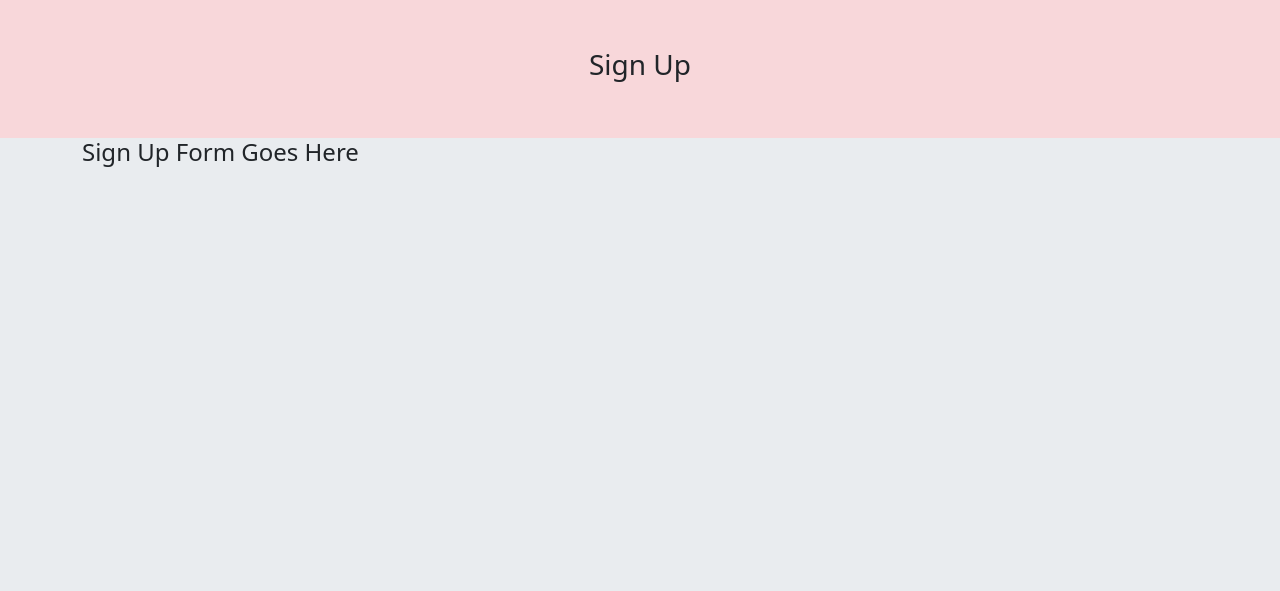
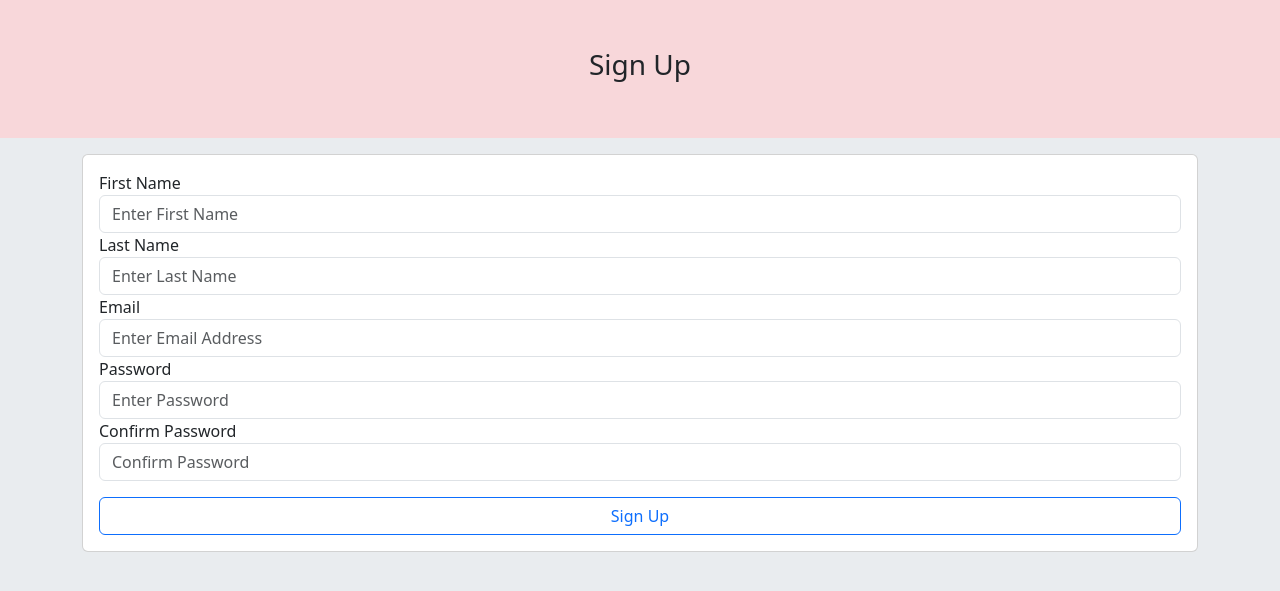
Before and after one commit to leisatrisler/flask-blog-example, a Flask app: page /signup in a window 1280 px wide. Shown: the part 56-647 px from the top of the page. Run offline with Flask 3, Linux system fonts and the light colour scheme.

Commit message:
Add SignUpForm and display on signup template

```diff
--- a/app/__init__.py
+++ b/app/__init__.py
@@ -2,7 +2,7 @@ from flask import Flask
 
 
 app = Flask(__name__)
-
+app.config['SECRET_KEY'] = 'you-will-never-guess'
 
 # import all of the routes from the routes file into the current package
 from app import routes
--- /dev/null
+++ b/app/forms.py
@@ -0,0 +1,13 @@
+from flask_wtf import FlaskForm
+from wtforms import StringField, PasswordField, EmailField, SubmitField
+from wtforms.validators import InputRequired, EqualTo
+
+
+class SignUpForm(FlaskForm):
+    first_name = StringField('First Name', validators=[InputRequired()])
+    last_name = StringField('Last Name', validators=[InputRequired()])
+    username = StringField('Username', validators=[InputRequired()])
+    email = EmailField('Email', validators=[InputRequired()])
+    password = PasswordField('Password', validators=[InputRequired()])
+    confirm_pass = PasswordField('Confirm Password', validators=[InputRequired(), EqualTo('password')])
+    submit = SubmitField('Sign Up')
--- a/app/routes.py
+++ b/app/routes.py
@@ -1,5 +1,6 @@
 from app import app
 from flask import render_template
+from app.forms import SignUpForm
 
 
 @app.route('/')
@@ -8,7 +9,10 @@ def index():
 
 @app.route('/signup')
 def signup():
-    return render_template('signup.html')
+    # Create an instance of the SignUpForm class
+    form = SignUpForm()
+    # Send that instance to the html as context
+    return render_template('signup.html', form=form)
 
 @app.route('/login')
 def login():
--- a/app/templates/signup.html
+++ b/app/templates/signup.html
@@ -7,5 +7,32 @@
 {% endblock %}
 
 {% block content %}
-    <h4>Sign Up Form Goes Here</h4>
+    <div class="row">
+        <div class="col">
+            <div class="card mt-3">
+                <div class="card-body">
+                    <form action="">
+
+                        {{ form.first_name.label }}
+                        {{ form.first_name(class='form-control', placeholder='Enter First Name') }}
+
+                        {{ form.last_name.label }}
+                        {{ form.last_name(class='form-control', placeholder='Enter Last Name') }}
+
+                        {{ form.email.label }}
+                        {{ form.email(class='form-control', placeholder='Enter Email Address') }}
+
+                        {{ form.password.label }}
+                        {{ form.password(class='form-control', placeholder='Enter Password') }}
+
+                        {{ form.confirm_pass.label }}
+                        {{ form.confirm_pass(class='form-control', placeholder='Confirm Password') }}
+
+                        {{ form.submit(class='btn btn-outline-primary w-100 mt-3') }}
+
+                    </form>
+                </div>
+            </div>
+        </div>
+    </div>
 {% endblock %}
```
